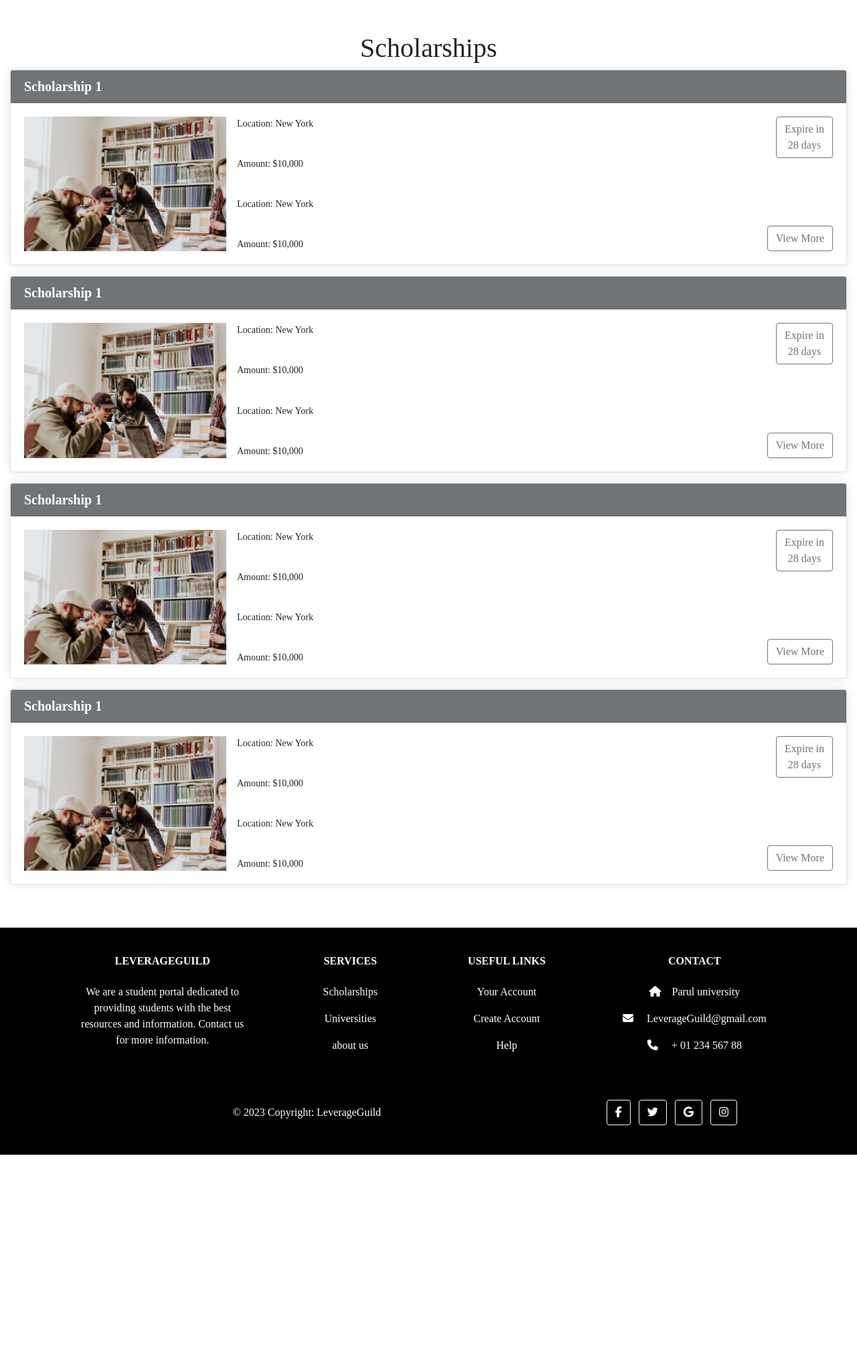
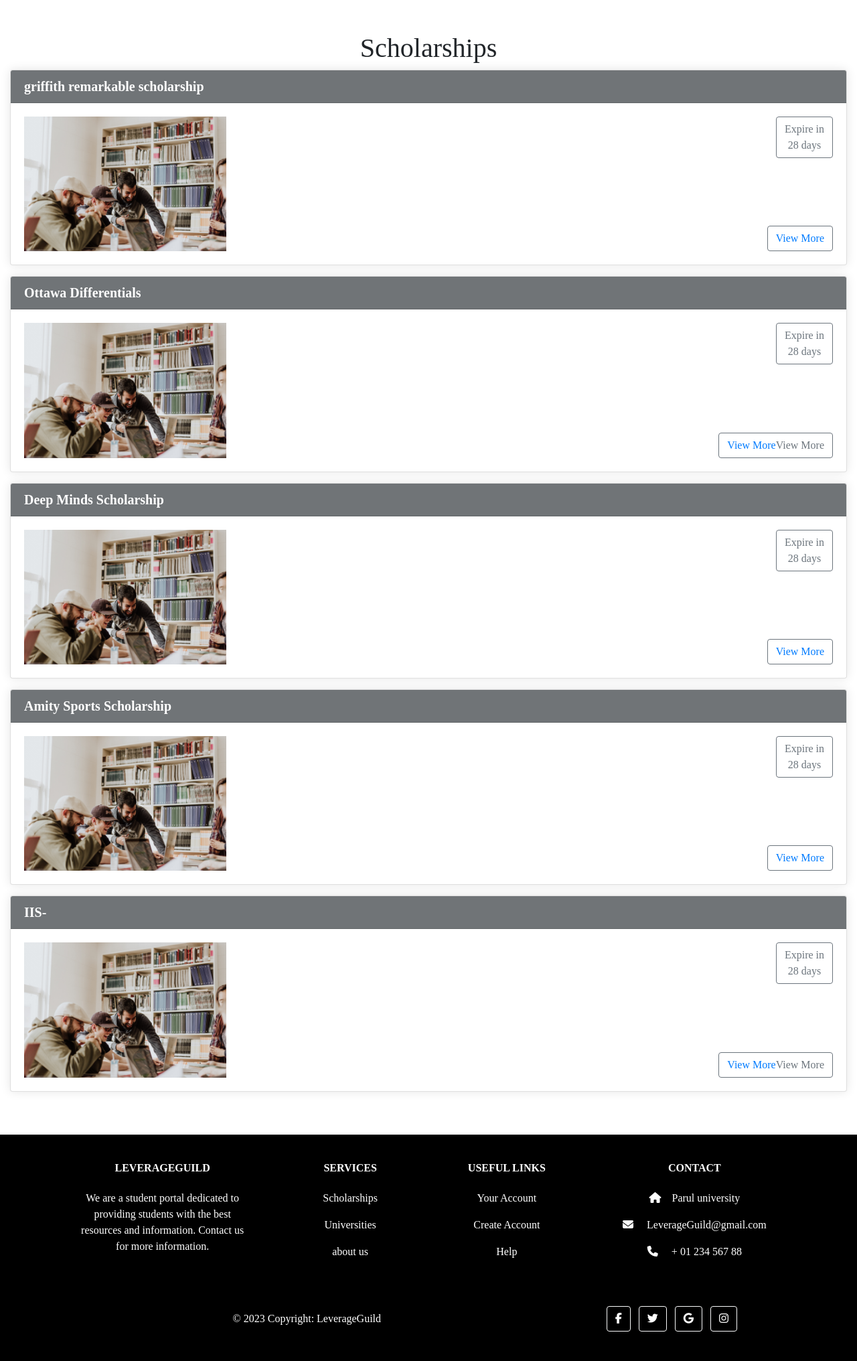
Before and after one commit to umangkalavadiya/LeverageGuild, a Django app: page /scholarship in a window 1280 px wide. Shown: the part 58-2090 px from the top of the page at 67% size. Before the commit the page ends 1782 px from the top, so only its background shows below. Run offline with Django 3.2, Linux system fonts and the light colour scheme; some libraries are stand-ins or nearby versions.

Commit message:
final commit

```diff
--- a/Login/templates/scholarship.html
+++ b/Login/templates/scholarship.html
@@ -74,19 +74,17 @@
         <div class="col-md-12 ">
           <div class="card mb-3">
             <div class="card-header">
-              <h5>Scholarship 1</h5>
+              <h5>griffith remarkable scholarship</h5>
             </div>
             <div class="card-body d-flex">
                 <img src="{% static 'img/firstslide.jpg' %}" class="h-25 w-25" alt="">
                 <div class="ml-3 d-flex flex-column justify-content-between">
-                  <p>Location: New York</p>
-                  <p>Amount: $10,000</p>
-                  <p>Location: New York</p>
-                  <p>Amount: $10,000</p>
+                  <p></p>
+
                 </div>
                 <div class="ml-auto d-flex flex-column align-items-end">
                   <button type="button" class="btn btn-outline-secondary">Expire in <br> 28 days</button>
-                  <button type="button" class="btn btn-outline-secondary mt-auto" style="margin-bottom:0">View More</button>
+                  <button type="button" class="btn btn-outline-secondary mt-auto" style="margin-bottom:0"><a href="{% url 'Login:griffin_s' %}">View More</a/></button>
                 </div>
               </div>
 
@@ -95,19 +93,16 @@
             <div class="col-md-12 ">
               <div class="card mb-3">
                 <div class="card-header">
-                  <h5>Scholarship 1</h5>
+                  <h5>Ottawa Differentials</h5>
                 </div>
                 <div class="card-body d-flex">
                     <img src="{% static 'img/firstslide.jpg' %}" class="h-25 w-25" alt="">
                     <div class="ml-3 d-flex flex-column justify-content-between">
-                      <p>Location: New York</p>
-                      <p>Amount: $10,000</p>
-                      <p>Location: New York</p>
-                      <p>Amount: $10,000</p>
+
                     </div>
                     <div class="ml-auto d-flex flex-column align-items-end">
                       <button type="button" class="btn btn-outline-secondary">Expire in <br> 28 days</button>
-                      <button type="button" class="btn btn-outline-secondary mt-auto" style="margin-bottom:0">View More</button>
+                      <button type="button" class="btn btn-outline-secondary mt-auto" style="margin-bottom:0"><a href="{% url 'Login:ottawa_s' %}">View More</a/>View More</button>
                     </div>
                   </div>
 
@@ -116,19 +111,16 @@
                 <div class="col-md-12 ">
                   <div class="card mb-3">
                     <div class="card-header">
-                      <h5>Scholarship 1</h5>
+                      <h5>Deep Minds Scholarship</h5>
                     </div>
                     <div class="card-body d-flex">
                         <img src="{% static 'img/firstslide.jpg' %}" class="h-25 w-25" alt="">
                         <div class="ml-3 d-flex flex-column justify-content-between">
-                          <p>Location: New York</p>
-                          <p>Amount: $10,000</p>
-                          <p>Location: New York</p>
-                          <p>Amount: $10,000</p>
+
                         </div>
                         <div class="ml-auto d-flex flex-column align-items-end">
                           <button type="button" class="btn btn-outline-secondary">Expire in <br> 28 days</button>
-                          <button type="button" class="btn btn-outline-secondary mt-auto" style="margin-bottom:0">View More</button>
+                          <button type="button" class="btn btn-outline-secondary mt-auto" style="margin-bottom:0"><a href="{% url 'Login:queen_s' %}">View More</a/></button>
                         </div>
                       </div>
 
@@ -137,23 +129,38 @@
                     <div class="col-md-12 ">
                       <div class="card mb-3">
                         <div class="card-header">
-                          <h5>Scholarship 1</h5>
+                          <h5>Amity Sports Scholarship</h5>
                         </div>
                         <div class="card-body d-flex">
                             <img src="{% static 'img/firstslide.jpg' %}" class="h-25 w-25" alt="">
                             <div class="ml-3 d-flex flex-column justify-content-between">
-                              <p>Location: New York</p>
-                              <p>Amount: $10,000</p>
-                              <p>Location: New York</p>
-                              <p>Amount: $10,000</p>
+
                             </div>
                             <div class="ml-auto d-flex flex-column align-items-end">
                               <button type="button" class="btn btn-outline-secondary">Expire in <br> 28 days</button>
-                              <button type="button" class="btn btn-outline-secondary mt-auto" style="margin-bottom:0">View More</button>
+                              <button type="button" class="btn btn-outline-secondary mt-auto" style="margin-bottom:0"><a href="{% url 'Login:amity_s' %}">View More</a></button>
                             </div>
                           </div>
 
                     </div>
+                    <div class="row">
+                      <div class="col-md-12 ">
+                        <div class="card mb-3">
+                          <div class="card-header">
+                            <h5>IIS-</h5>
+                          </div>
+                          <div class="card-body d-flex">
+                              <img src="{% static 'img/firstslide.jpg' %}" class="h-25 w-25" alt="">
+                              <div class="ml-3 d-flex flex-column justify-content-between">
+
+                              </div>
+                              <div class="ml-auto d-flex flex-column align-items-end">
+                                <button type="button" class="btn btn-outline-secondary">Expire in <br> 28 days</button>
+                                <button type="button" class="btn btn-outline-secondary mt-auto" style="margin-bottom:0"><a href="{% url 'Login:ottawa_s' %}">View More</a/>View More</button>
+                              </div>
+                            </div>
+
+                      </div>
     </div>
     </div>
     </div>
```
